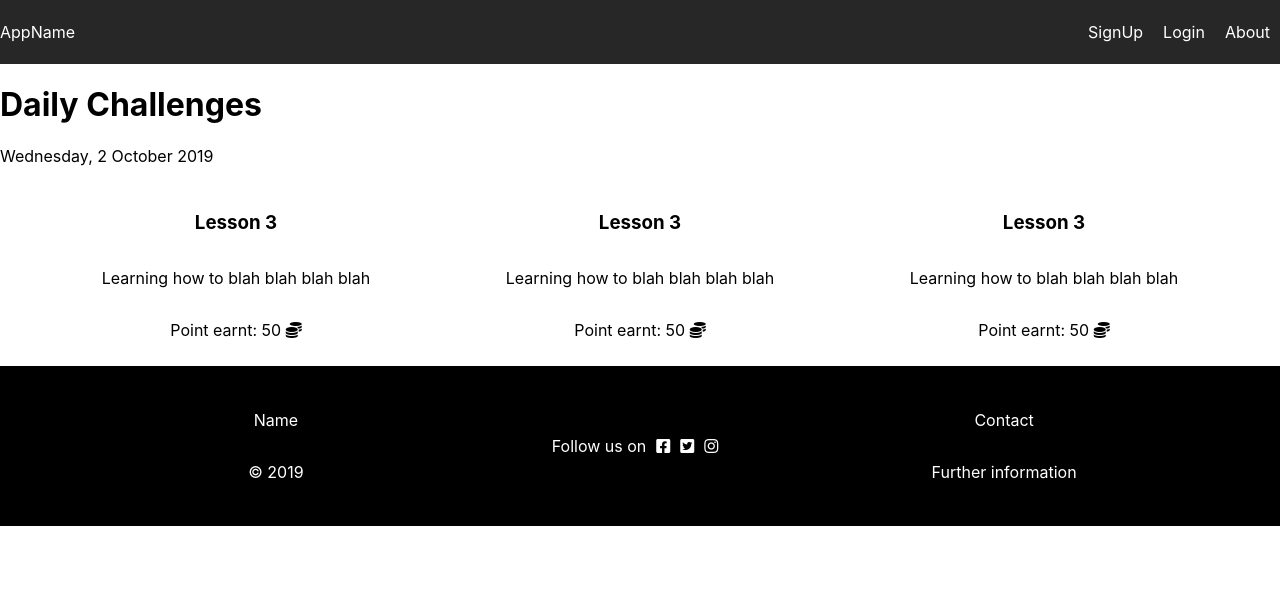
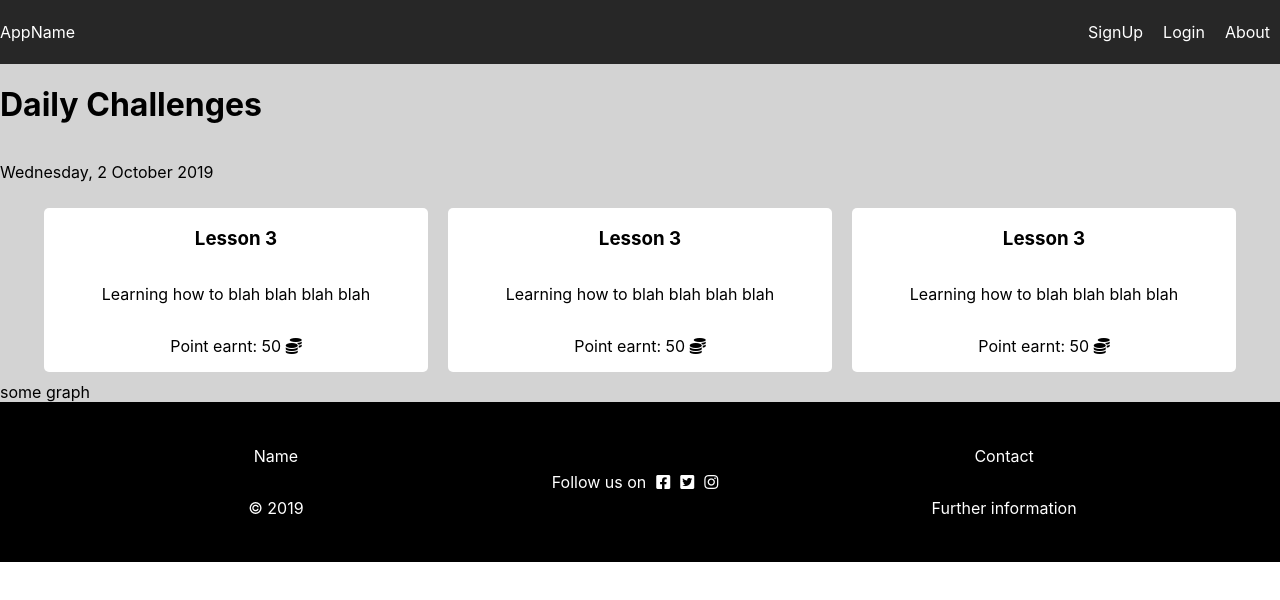
Before and after one commit to uniqorn-ideahack/uniqorn-frontend, a React (Create React App) app: page /user/dashboard in a window 1280 px wide. Shown: the top 600 px of the page. Built offline with nearby package versions, Linux system fonts and the light colour scheme.

Commit message:
some styling for daily challenges dashboard

```diff
--- a/src/components/dashboard/ChallengeCard.css
+++ b/src/components/dashboard/ChallengeCard.css
@@ -5,4 +5,6 @@
     flex-direction: column;
     justify-content: flex-start;
     align-items: center;
+    background-color: white;
+    border-radius: 5px;
 }
--- a/src/components/dashboard/DailyChallenges.jsx
+++ b/src/components/dashboard/DailyChallenges.jsx
@@ -17,9 +17,6 @@ export default class CurrentChallenges extends Component {
                     <ChallengeCard/>
                     <ChallengeCard/>
                 </div>
-                <div>
-
-                </div>
             </>
         )
     }
--- a/src/components/dashboard/Progress.jsx
+++ b/src/components/dashboard/Progress.jsx
@@ -5,7 +5,7 @@ export default class Progress extends Component {
     render() {
         return (
             <div>
-
+                some graph
             </div>
         )
     }
--- a/src/pages/Dashboard.css
+++ b/src/pages/Dashboard.css
@@ -0,0 +1,5 @@
+.dashboard {
+    background-color: lightgrey;
+    display: flex;
+    flex-direction: column;
+}
--- a/src/pages/Dashboard.jsx
+++ b/src/pages/Dashboard.jsx
@@ -2,12 +2,16 @@ import React, { Component } from 'react';
 import MainLayout from '../components/layout/MainLayout';
 import "./Dashboard.css";
 import DailyChallenges from '../components/dashboard/DailyChallenges'
+import Progress from '../components/dashboard/Progress';
 
 export default class Dashboard extends Component {
     render() {
         return (
             <MainLayout>
-                <DailyChallenges/>
+                <div className='dashboard'>
+                    <DailyChallenges/>
+                    <Progress/>
+                </div>
             </MainLayout>
         )
     }
```
